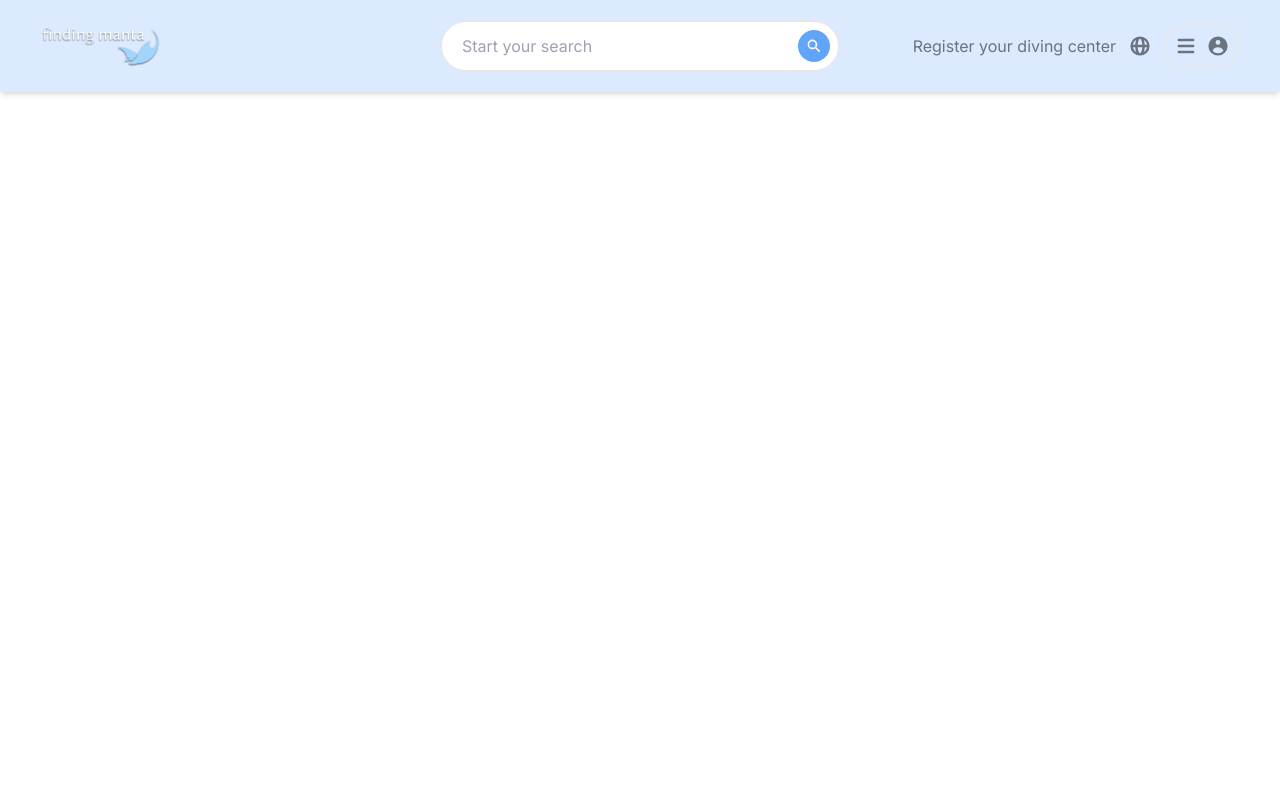
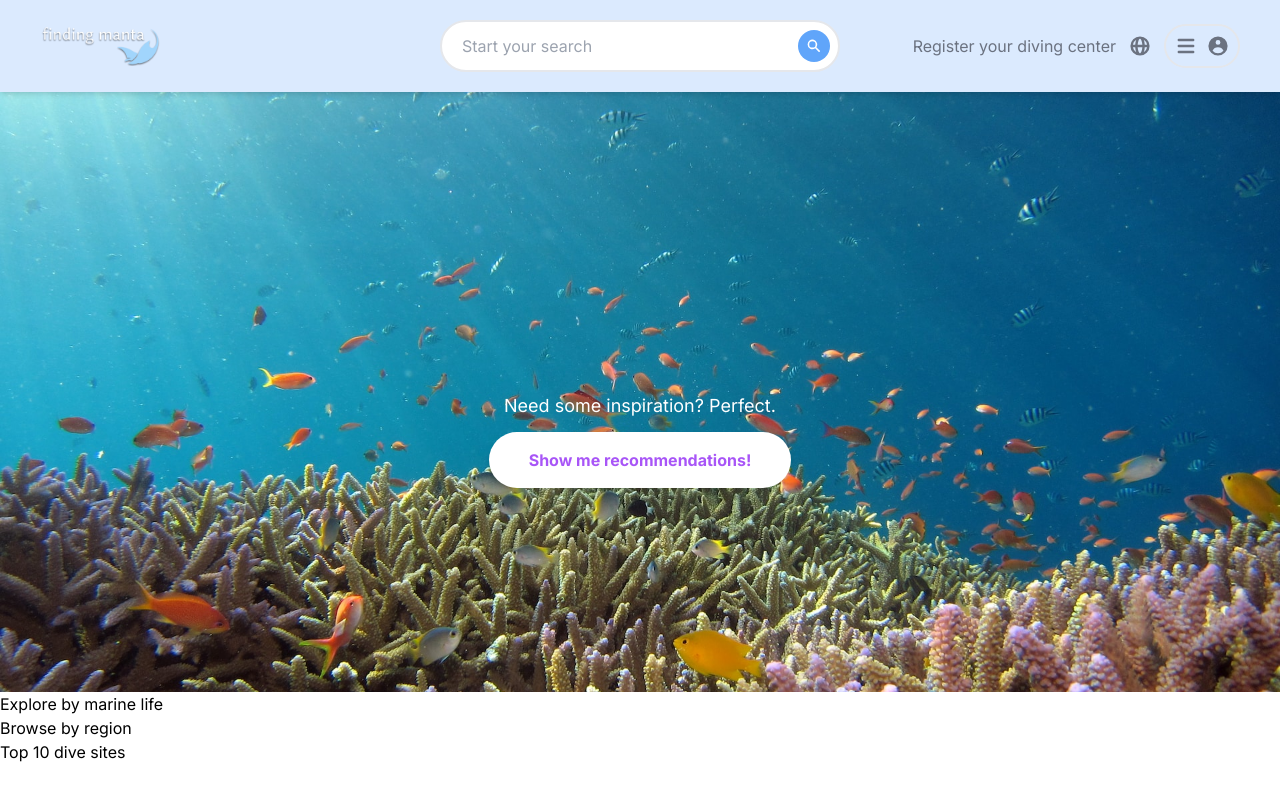
Before and after one commit to msong1/finding-manta-v2, a Next.js app: page / in a window 1280 px wide. Built offline with nearby package versions, Linux system fonts and the light colour scheme.

Commit message:
completed banner UI

```diff
--- a/app/layout.js
+++ b/app/layout.js
@@ -12,8 +12,10 @@ export const metadata = {
 export default function RootLayout({ children }) {
   return (
     <html lang="en">
+      <body className={inter.className}>
       <Header />
-      <body className={inter.className}>{children}</body>
+        {children}
+        </body>
       {/* Footer */}
     </html>
   )
--- a/app/page.js
+++ b/app/page.js
@@ -1,9 +1,19 @@
+import Banner from '@/components/Banner'
 import Image from 'next/image'
 
 export default function Home() {
   return (
     <main>
-      {/* Banner */}
+      <Banner />
+      <section>
+        <h2>Explore by marine life</h2>
+      </section>
+      <section>
+        <h2>Browse by region </h2>
+      </section>
+      <section>
+        <h2>Top 10 dive sites</h2>
+      </section>
     </main>
   )
 }
--- /dev/null
+++ b/components/Banner.js
@@ -0,0 +1,20 @@
+import banner from 'public/img/banner.jpg'
+import Image from 'next/image'
+
+function Banner() {
+  return (
+    <div className='relative h-[300px] sm:h-[400px] lg:h-[500px] xl:h-[600px] 2xl-h-[700px]'>
+      <Image src={banner}
+      fill
+      style={{objectFit: 'cover', objectPosition:'center'}}
+      alt='logo'
+      />
+      <div className='absolute top-1/2 w-full text-center'>
+        <p className='text-sm sm:text-lg text-white'>Need some inspiration? Perfect.</p>
+        <button className='text-purple-500 bg-white px-10 py-4 shadow-md rounded-full font-bold my-3 hover:shadow-xl active:scale-90 transition duration-150'>Show me recommendations!</button>
+      </div>
+    </div>
+  )
+}
+
+export default Banner
```
Also changed, not shown: public/img/banner.jpg (added).
